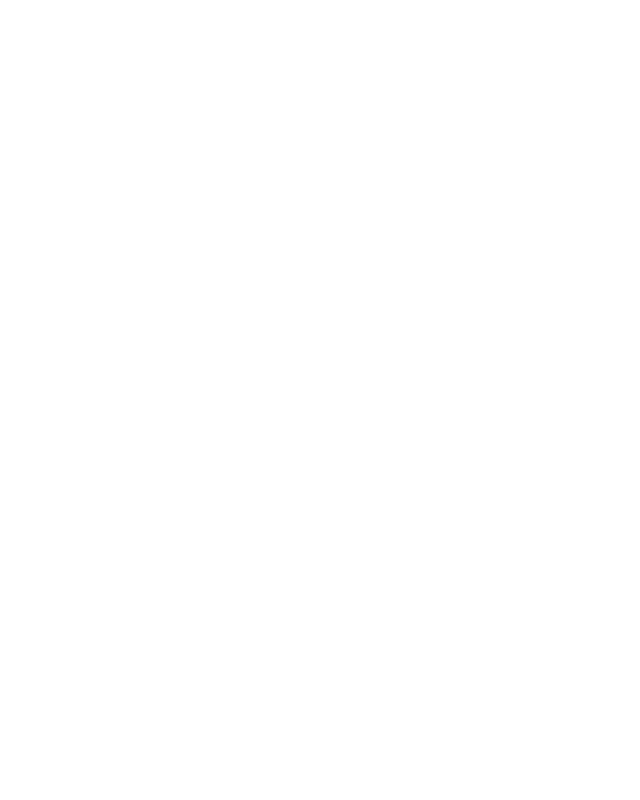
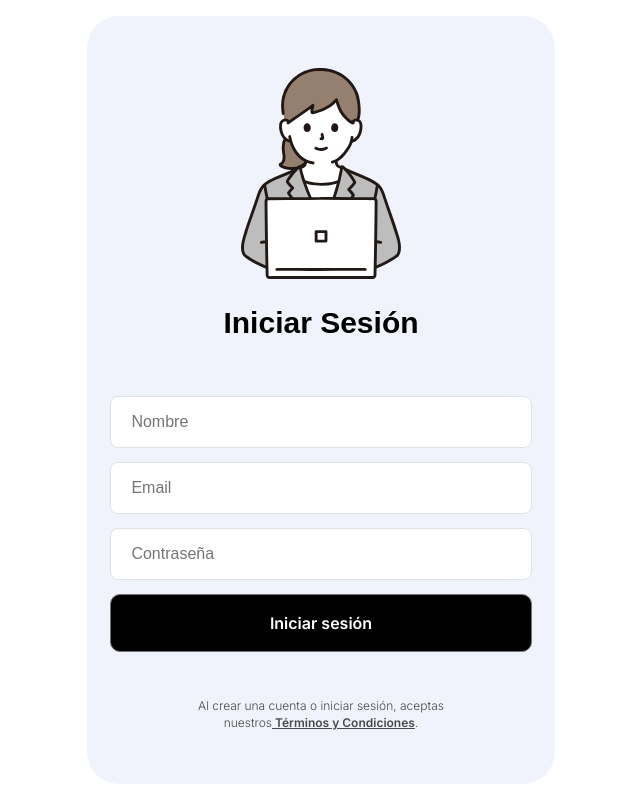
Before and after one commit to aegisnull/adicare, a React (Vite) app in the folder frontend/: page /signin in a window 1280 px wide. Before the commit this address had no page. Shown: the whole page, without its empty margins (319-959 px from the left). Built offline with nearby package versions, Linux system fonts and the light colour scheme.

Commit message:
fix: properly name classes in SignIn component

```diff
--- a/frontend/src/App.jsx
+++ b/frontend/src/App.jsx
@@ -1,6 +1,7 @@
 import { Route, Routes } from 'react-router-dom';
 import Startup from './components/Startup/Startup';
 import Register from './components/Register/Register';
+import SignIn from './components/SignIn/SignIn';
 
 function App() {
   return (
@@ -8,6 +9,7 @@
       <Routes>
         <Route path='/' element={<Startup />} />
         <Route path='/registro' element={<Register />} />
+        <Route path='/signin' element={<SignIn />} />
       </Routes>
     </div>
   );
--- a/frontend/src/components/Register/Register.scss
+++ b/frontend/src/components/Register/Register.scss
@@ -24,7 +24,7 @@
   }
 
   &__icon {
-    width: 55%;
+    width: 45%;
   }
 
   &__title {
--- a/frontend/src/components/SignIn/SignIn.jsx
+++ b/frontend/src/components/SignIn/SignIn.jsx
@@ -1,39 +1,33 @@
 import './SignIn.scss';
-import RegisterIcon from '../../images/register.svg';
+import SignInIcon from '../../images/signin.svg';
 
 function SignIn() {
   return (
-    <section className='register'>
-      <div className='register__container'>
-        <img src={RegisterIcon} alt='Register' className='register__icon' />
-        <h1 className='register__title'>Iniciar Sesión</h1>
-        <form className='register__form'>
-          <input
-            type='text'
-            name='name'
-            id='name'
-            placeholder='Nombre'
-            className='register__input'
-          />
+    <section className='signin'>
+      <div className='signin__container'>
+        <img src={SignInIcon} alt='Register' className='signin__icon' />
+        <h1 className='signin__title'>Iniciar Sesión</h1>
+        <form className='signin__form'>
+          <input type='text' name='name' id='name' placeholder='Nombre' className='signin__input' />
           <input
             type='email'
             name='email'
             id='email'
             placeholder='Email'
-            className='register__input'
+            className='signin__input'
           />
           <input
             type='password'
             name='password'
             id='password'
             placeholder='Contraseña'
-            className='register__input'
+            className='signin__input'
           />
           <button className='button button_accent'>Iniciar sesión</button>
         </form>
-        <p className='register__notice'>
+        <p className='signin__notice'>
           Al crear una cuenta o iniciar sesión, aceptas nuestros
-          <span className='register_bold'> Términos y Condiciones</span>.
+          <span className='signin_bold'> Términos y Condiciones</span>.
         </p>
       </div>
     </section>
--- a/frontend/src/components/SignIn/SignIn.scss
+++ b/frontend/src/components/SignIn/SignIn.scss
@@ -1,4 +1,4 @@
-.register {
+.signin {
   height: 95vh;
   padding: 2vh;
 
@@ -24,7 +24,7 @@
   }
 
   &__icon {
-    width: 55%;
+    width: 45%;
   }
 
   &__title {
--- a/frontend/src/components/Startup/Startup.jsx
+++ b/frontend/src/components/Startup/Startup.jsx
@@ -13,7 +13,9 @@
         Tu agenda de pacientes en un solo lugar y siempre bajo control
       </p>
       <div className='startup__buttons'>
-        <button className='button'>Iniciar sesión</button>
+        <Link to='/signin'>
+          <button className='button'>Iniciar sesión</button>
+        </Link>
         <Link to='/registro'>
           <button className='button button_accent'>Registrarse</button>
         </Link>
```
Also changed, not shown: frontend/src/images/signin.svg (added).
